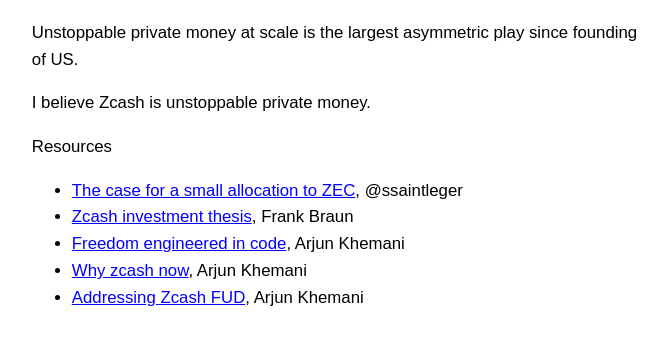
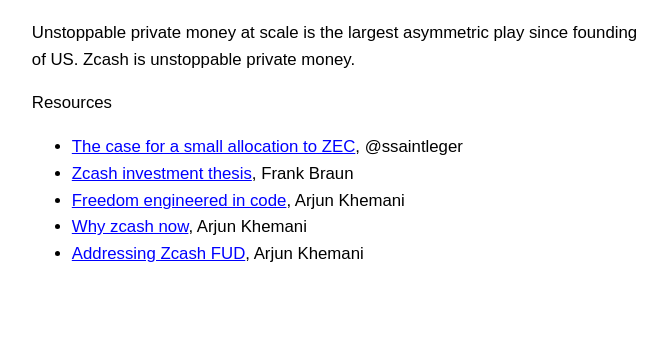
Before and after one commit to maxhillcommits/zcash, a plain HTML site: page index.html in a window 1280 px wide. Shown: the part 107-452 px from the top of the page, without its empty margins (305-972 px from the left). Drawn offline with Linux system fonts and the light colour scheme.

Commit message:
Update index.html

```diff
--- a/index.html
+++ b/index.html
@@ -55,8 +55,7 @@
   <div id="site">
     <h1>Unstoppable Private Money</h1>
 
-    <p>Unstoppable private money at scale is the largest asymmetric play since founding of US.</p>
-    <p>I believe Zcash is unstoppable private money.</p>
+    <p>Unstoppable private money at scale is the largest asymmetric play since founding of US. Zcash is unstoppable private money.</p>
 
     <p>Resources</p>
   <ul>
```
